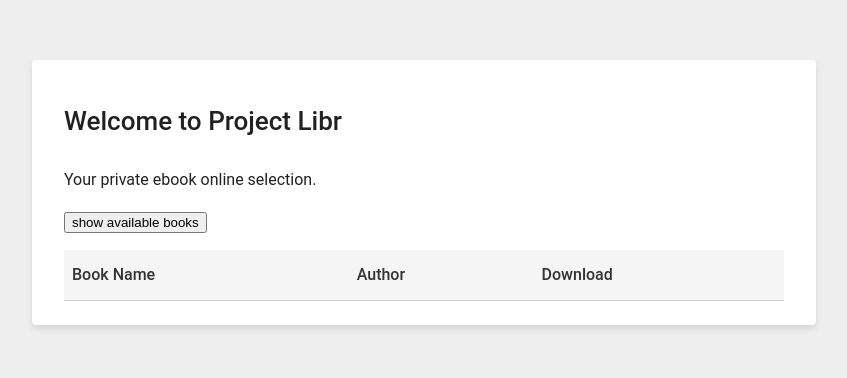
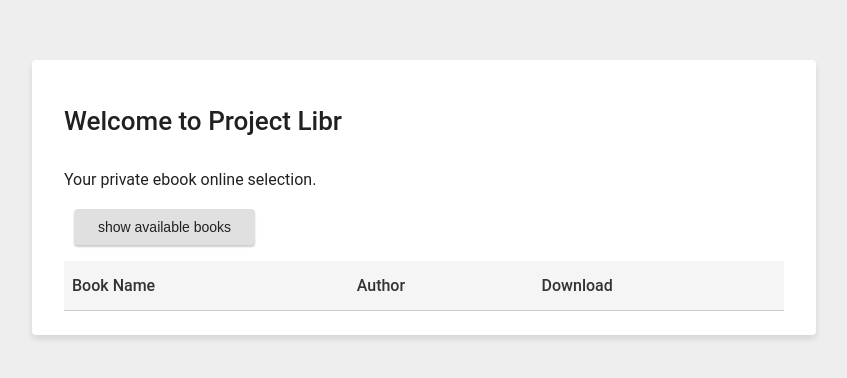
Before and after one commit to Libr-books/Libr-books.github.io, a plain HTML site: page index.html in a window 1280 px wide. Shown: the whole page, without its empty margins (216-1063 px from the left). Drawn offline with Linux system fonts and the light colour scheme.

Commit message:
redo button styles

```diff
--- a/index.html
+++ b/index.html
@@ -80,6 +80,29 @@ a:active {
   background-color: #cfcfcf;
   box-shadow: 0 1px 3px rgba(0, 0, 0, 0.3);
 }
+
+button {
+  padding: 10px 24px;
+  margin-left: 10px;
+  font-size: 14px;
+  background-color: #e0e0e0;
+  border: none;
+  border-radius: 4px;
+  color: #212121;
+  box-shadow: 0 2px 2px rgba(0, 0, 0, 0.2);
+  transition: background-color 0.2s ease, box-shadow 0.2s ease;
+}
+
+button:hover {
+  background-color: #d5d5d5;
+  box-shadow: 0 3px 5px rgba(0, 0, 0, 0.2);
+}
+
+button:active {
+  background-color: #cfcfcf;
+  box-shadow: 0 1px 3px rgba(0, 0, 0, 0.3);
+}
+
 #errorBox {
     position: fixed;
     bottom: 10px;
```
